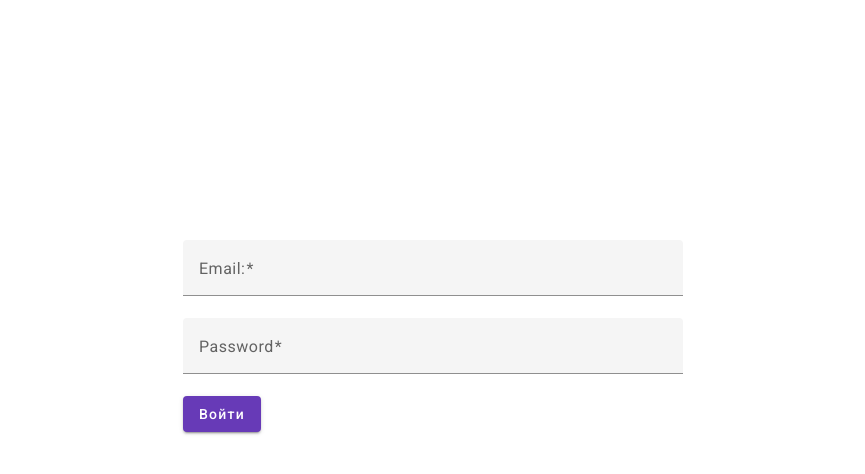
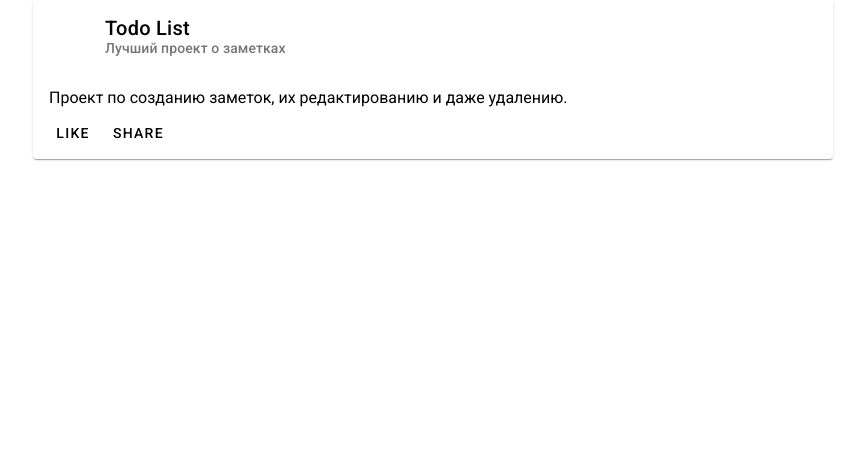
Before and after one commit to spnikit/lde-lab-todo, an Angular app: page /main in a window 1280 px wide. Shown: the top 474 px of the page, without its empty margins (207-1072 px from the left). Built offline with nearby package versions, Linux system fonts and the light colour scheme.

Commit message:
add project description page

```diff
--- a/src/app/app.component.html
+++ b/src/app/app.component.html
@@ -1,4 +1,5 @@
 <div class="container">
-  <lde-auth></lde-auth>
+<!--  <lde-auth></lde-auth>-->
+  <lde-todo-main></lde-todo-main>
 <!--  <lde-todo-list></lde-todo-list>-->
 </div>
--- a/src/app/app.module.ts
+++ b/src/app/app.module.ts
@@ -10,6 +10,7 @@ import {SearchTodoComponent} from './components/search-todo/search-todo.componen
 import {MaterialModule} from "./material/material.module";
 import { AuthComponent } from './components/auth/auth.component';
 import {BrowserAnimationsModule} from "@angular/platform-browser/animations";
+import { TodoMainComponent } from './components/todo-main/todo-main.component';
 
 @NgModule({
   declarations: [
@@ -18,7 +19,8 @@ import {BrowserAnimationsModule} from "@angular/platform-browser/animations";
     TodoListComponent,
     NewTodoComponent,
     SearchTodoComponent,
-    AuthComponent
+    AuthComponent,
+    TodoMainComponent
   ],
   imports: [
     BrowserModule,
--- a/src/app/components/auth/auth.component.scss
+++ b/src/app/components/auth/auth.component.scss
@@ -2,7 +2,9 @@
   display: grid;
   justify-items: center;
   align-items: center;
-  margin-top: 15rem;
+  //margin-top: 15rem;
+  height: 80vh;
+  width: 100%;
 }
 
 .form {
--- /dev/null
+++ b/src/app/components/todo-main/todo-main.component.html
@@ -0,0 +1,17 @@
+<mat-card class="card">
+  <mat-card-header>
+    <div mat-card-avatar class="example-header-image"></div>
+    <mat-card-title>Todo List</mat-card-title>
+    <mat-card-subtitle>Лучший проект о заметках</mat-card-subtitle>
+  </mat-card-header>
+<!--  <img mat-card-image src="https://material.angular.io/assets/img/examples/shiba2.jpg" alt="Photo of a Shiba Inu">-->
+  <mat-card-content>
+    <p>
+      Проект по созданию заметок, их редактированию и даже удалению.
+    </p>
+  </mat-card-content>
+  <mat-card-actions>
+    <button mat-button>LIKE</button>
+    <button mat-button>SHARE</button>
+  </mat-card-actions>
+</mat-card>
--- /dev/null
+++ b/src/app/components/todo-main/todo-main.component.scss
@@ -0,0 +1,4 @@
+.card {
+  max-width: 800px;
+  margin: 0 auto;
+}
--- a/src/app/material/material.module.ts
+++ b/src/app/material/material.module.ts
@@ -1,11 +1,13 @@
 import {NgModule} from '@angular/core';
 import {MatInputModule} from "@angular/material/input";
 import {MatButtonModule} from "@angular/material/button";
+import {MatCardModule} from "@angular/material/card";
 
 
 const elements = [
   MatInputModule,
-  MatButtonModule
+  MatButtonModule,
+  MatCardModule
 ]
 
 @NgModule({
```
Also changed, not shown: src/app/components/todo-main/todo-main.component.ts (added, +10 -0 lines).
